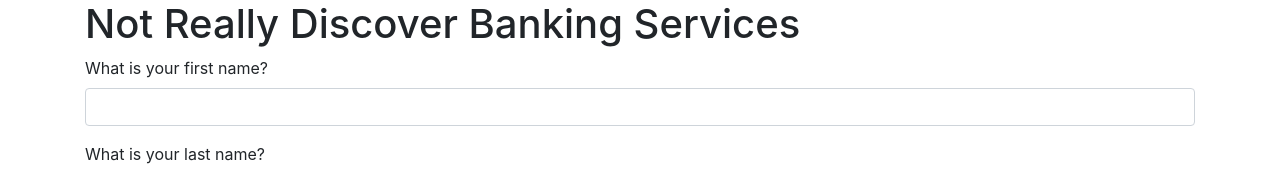
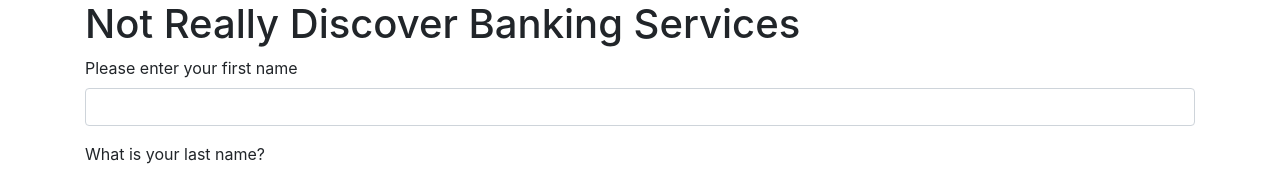
Before and after one commit to sreedharvl/discover-react, a React (Create React App) app: page / in a window 1280 px wide. Shown: the top 172 px of the page. Built offline with nearby package versions, Linux system fonts and the light colour scheme.

Commit message:
End of day one

```diff
--- a/src/GreeterFunctional.tsx
+++ b/src/GreeterFunctional.tsx
@@ -1,4 +1,5 @@
-import React, {useState} from 'react';
+import React, { useState } from 'react';
+import TextInput from './common/TextInput';
 
 interface GreeterProps {
   companyName: string;
@@ -24,16 +25,12 @@
 
   return (
     <form>
-      <div className="form-group">
-        <label htmlFor="first-name">What is your first name?</label>
-        <input
-          type="text"
+      <TextInput
+        label="Please enter your first name"
         id="first-name"
-          className="form-control"
-          onChange={(event) => setFirstName(event.currentTarget.value)}
+        updateField={setFirstName}
         value={firstName}
       />
-      </div>
       <div className="form-group">
         <label htmlFor="last-name">What is your last name?</label>
         <input
@@ -52,7 +49,9 @@
         Say hi!
       </button>
       <div>
-        <p>Hello, {firstName} {lastName}</p>
+        <p>
+          Hello, {firstName} {lastName}
+        </p>
       </div>
     </form>
   );
--- /dev/null
+++ b/src/common/TextInput.tsx
@@ -0,0 +1,28 @@
+import React from 'react';
+
+interface TextInputProps {
+  label: string;
+  id: string;
+  updateField: (text: string) => void;
+  value: string;
+}
+
+// function TextInput(props: TextInputProps) {
+// const {id, label, updateField} = props;
+
+function TextInput({ id, label, updateField, value }: TextInputProps) {
+  return (
+    <div className="form-group">
+      <label htmlFor={id}>{label}</label>
+      <input
+        type="text"
+        id={id}
+        className="form-control"
+        onChange={(event) => updateField(event.currentTarget.value)}
+        value={value}
+      />
+    </div>
+  );
+}
+
+export default TextInput;
```
Lines whose indentation alone changed are shown as unchanged.
